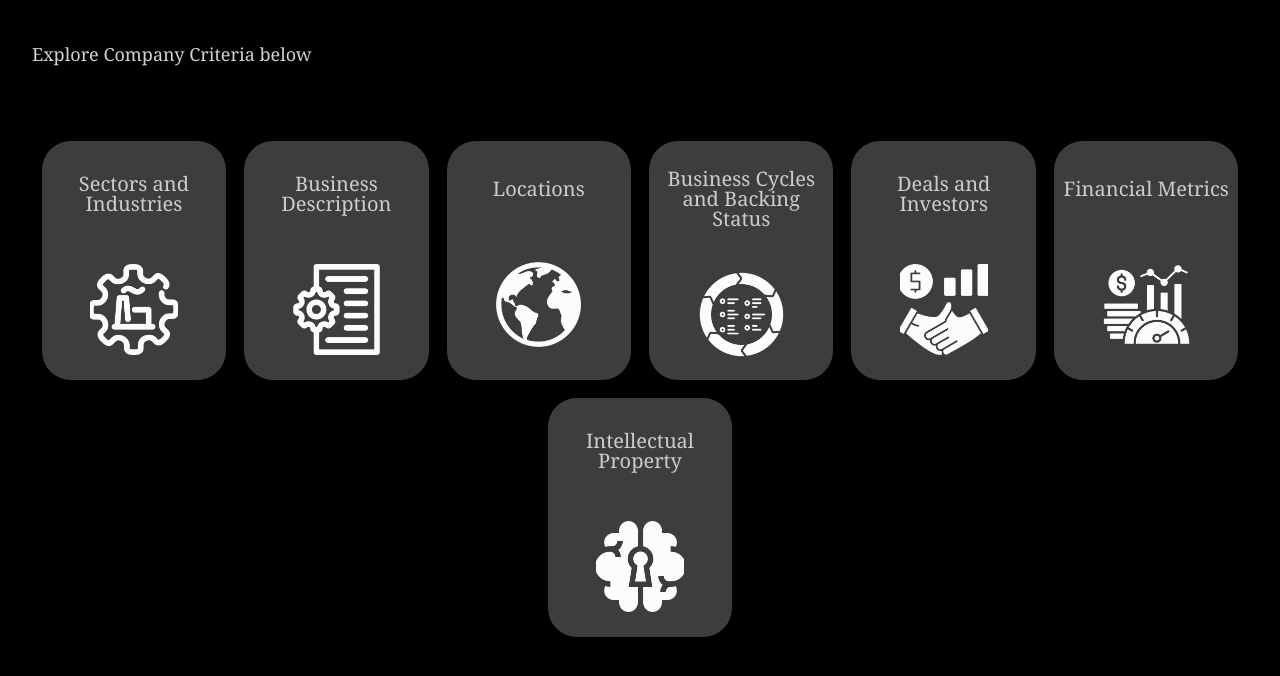
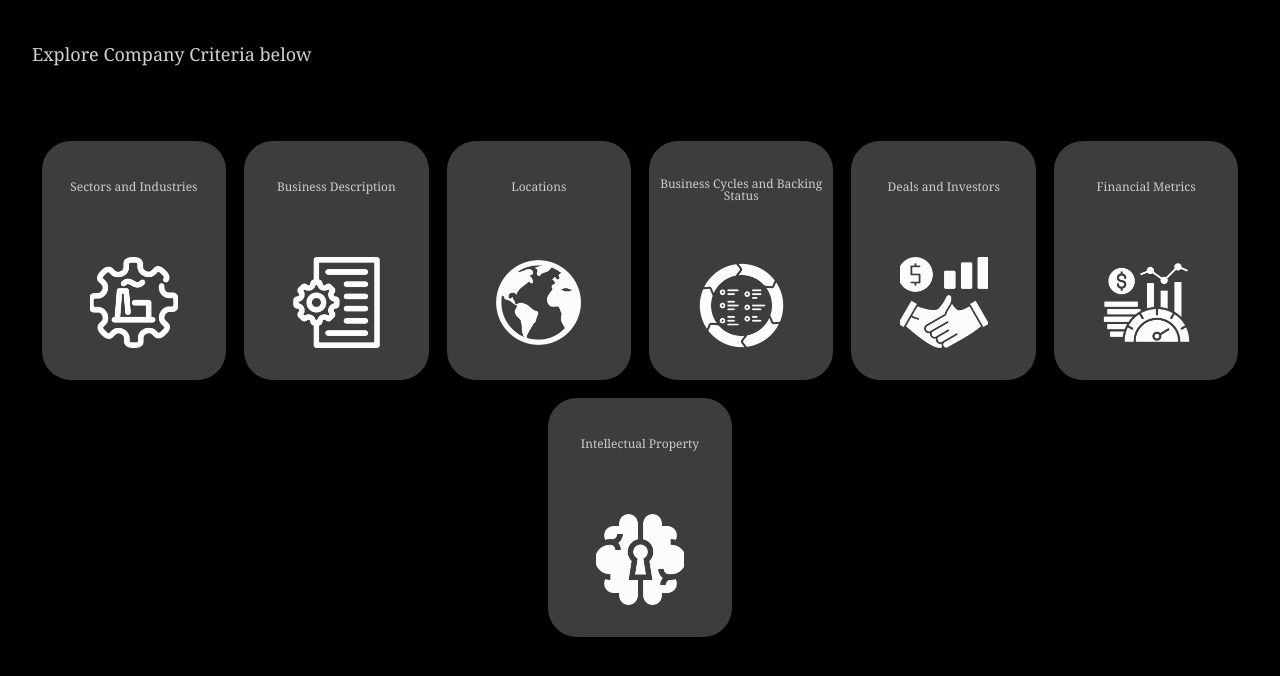
Before and after one commit to hamadhussain/NextJs-UI, a Next.js app: page /Boxes in a window 1280 px wide. Shown: the top 676 px of the page. Built offline with nearby package versions, Linux system fonts and the light colour scheme.

Commit message:
Update globals.css

```diff
--- a/src/app/globals.css
+++ b/src/app/globals.css
@@ -74,7 +74,8 @@ button,img{
 
 .box-grid-text {
   font-weight: 400;
-  font-size: 20px;
+
+  font-size: 12px;
   line-height: 100%;
   color: #EBEBEBD2;
   margin-top: 8px;
```
